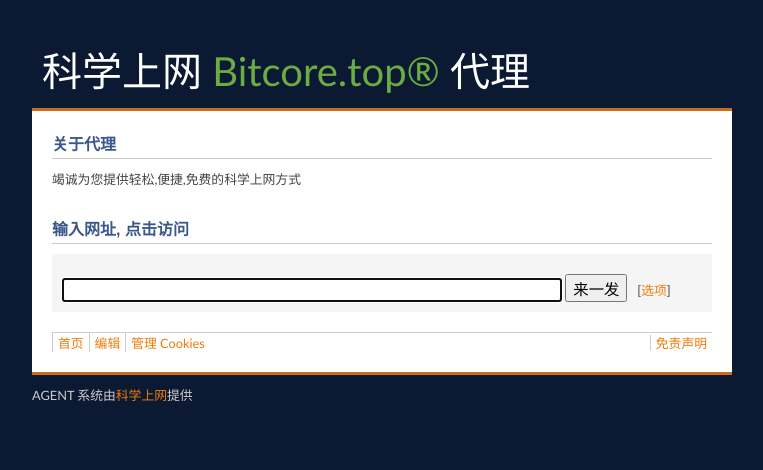
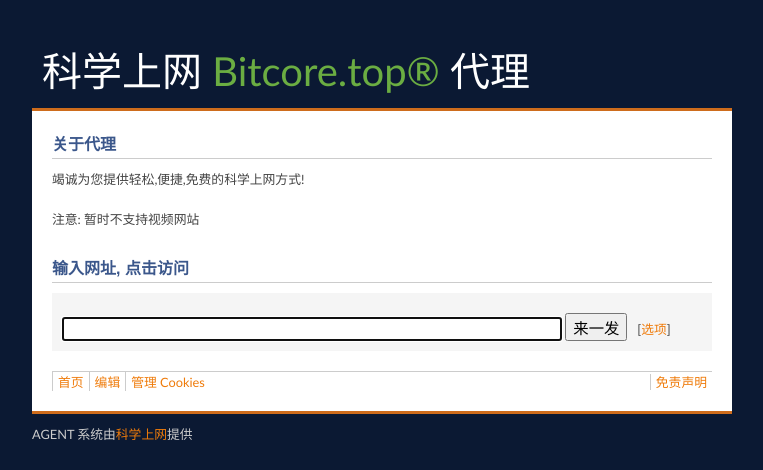
Before and after one commit to qings2329/viewAgent, a PHP site: page /index.php in a window 1280 px wide. Shown: the top 470 px of the page, without its empty margins (258-1021 px from the left). Run offline with PHP 8.4, Linux system fonts and the light colour scheme.

Commit message:
change config

```diff
--- a/includes/settings.php
+++ b/includes/settings.php
@@ -111,7 +111,7 @@ $CONFIG['ip_bans'] = array();
 ******************************************************************/
 
 # ##
-$CONFIG['connection_timeout'] = 5;
+$CONFIG['connection_timeout'] = 10;
 
 # ##
 $CONFIG['transfer_timeout'] = 0;
--- a/themes/default/config.php
+++ b/themes/default/config.php
@@ -29,17 +29,18 @@ $themeReplace['site_name'] = '科学上网'.' Bitcore.top&reg; 代理';
 
 // Meta description
 $themeReplace['meta_description'] = <<<OUT
-
+本网站是一个在线代理系统,能提高对部分国外网站的访问速度.
 OUT;
 
 // Meta keywords (separate with comma)
 $themeReplace['meta_keywords'] = <<<OUT
-
+在线代理,科学上网,代理,vpn,bitcoin
 OUT;
 
 // Proxy description text
 $themeReplace['description'] = <<<OUT
-   <p>竭诚为您提供轻松,便捷,免费的科学上网方式</p>
+   <p>竭诚为您提供轻松,便捷,免费的科学上网方式!</p>
+   <p>注意: 暂时不支持视频网站</p>
 OUT;
 
 // Ad location above the form on the index page
```
